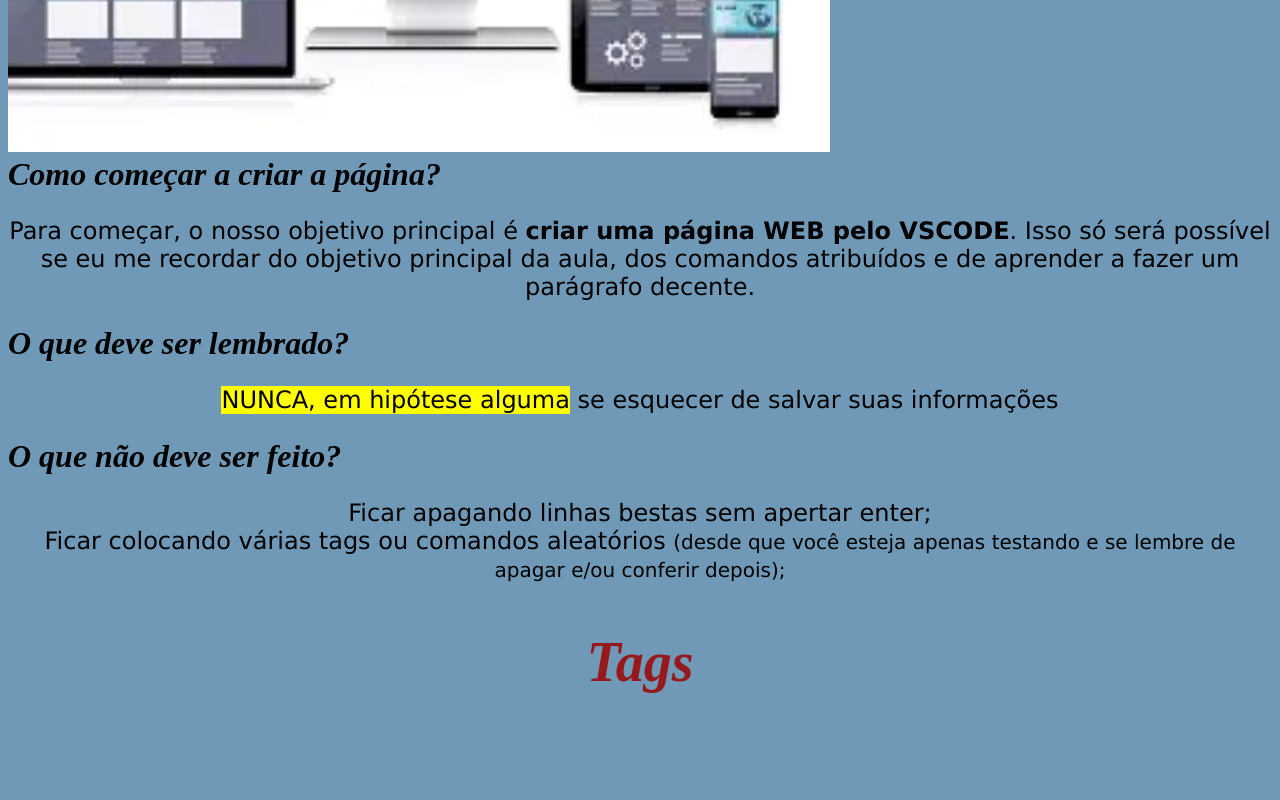
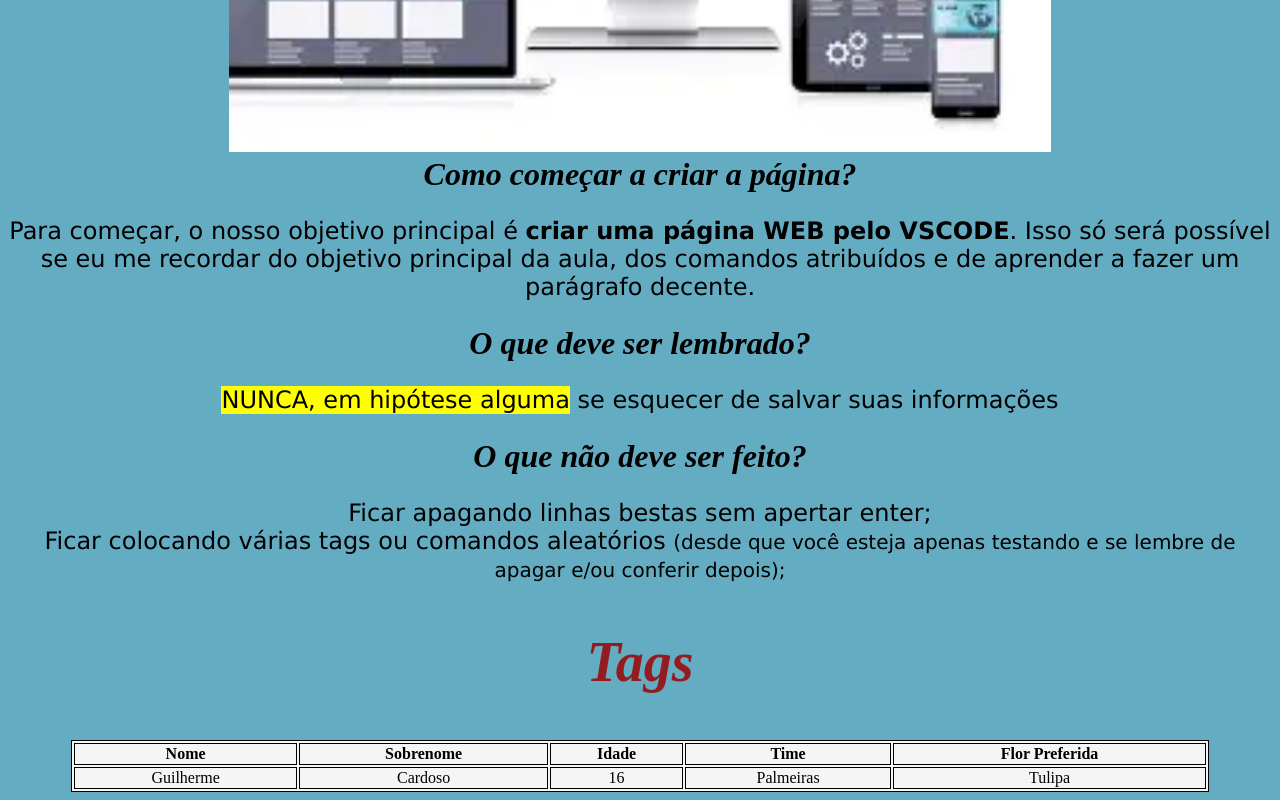
Before and after one commit to GuiCardoso09/pwi-guilherme.cardoso2026, a plain HTML site: page index.html in a window 1280 px wide. Shown: the part 559-1359 px from the top of the page. Before the commit the page ends 1299 px from the top, so only its background shows below. Drawn offline with Linux system fonts and the light colour scheme.

```diff
--- a/index.html
+++ b/index.html
@@ -4,11 +4,10 @@
     <meta charset="UTF-8">
     <meta name="viewport" content="width=device-width, initial-scale=1.0">
     <title>Primeira Pagina na WEB</title>
-    <link rel="icon" type="image/x-icon" href="">
 </head>
-<body style="background-color: rgb(111, 153, 182);">
+<body style=" background-color: rgb(100, 172, 194); text-align: center;">
    <h1 style="color: rgb(73, 43, 39); text-align: center; font-size: 500%; font-family: 'Franklin Gothic Medium', Arial, sans-serif;">Primeira Página WEB</h1>
-   <img src="image/foto.jpg" alt="Computers"; style="width: 1024x;height: 512px;align-content: center;"> <br>
+   <img src="image/foto.jpg" alt="Computers"; style="width: 1024x;height: 512px;"> <br>
    <i><b style="font-size: 200%;">             Como começar a criar a página?</b></i>
    <p style="font-family:'Lucida Sans Regular', 'Lucida Sans Unicode', Geneva, Verdana; text-align:center; font-size: 150%;">         Para começar, o nosso objetivo principal é <strong>criar uma página WEB pelo VSCODE</strong>. Isso só será possível se eu me recordar do objetivo principal da aula, dos comandos atribuídos e de aprender a fazer um parágrafo decente.</p>
    <i><b style="font-size: 200%;"> O que deve ser lembrado?</b></i>
@@ -17,5 +16,37 @@
     <p style="font-family:'Lucida Sans Regular', 'Lucida Sans Unicode', Geneva, Verdana; text-align:center; font-size: 150%;"><stytle=text-align:left;>Ficar apagando linhas bestas sem apertar enter;</stytle><br>
     Ficar colocando várias tags ou comandos aleatórios <small>(desde que você esteja apenas testando e se lembre de apagar e/ou conferir depois);</small> </p>
     <h2 style="color:rgba(158, 0, 0, 0.836); text-align: center; font-size: 350%;"><i>Tags</i></h2>
+
+
+    <style>
+        table, th, td
+        {
+            border: 1px solid black;
+
+        }
+    </style>
+</head>
+<body>
+    <table style="width: 90%;margin: auto;background-color: whitesmoke;">
+        <tr>
+            <th>Nome</th>
+            <th> Sobrenome </th>
+            <th>Idade</th>
+            <th>Time</th>
+            <th>Flor Preferida</th>
+        </tr>
+        <tr>
+            <td>Guilherme</td>
+            <td> Cardoso</td>
+            <td>16</td>
+            <td>Palmeiras</td>
+            <td>Tulipa</td>
+
+        </tr>
+    </table>
+</body>
+
+
+
 </body>
 <html>
```
Also changed, not shown: Curriculo.html (added, +44 -0 lines), Tabelas.html (added, +33 -0 lines), image/dxt.jpg (added).
